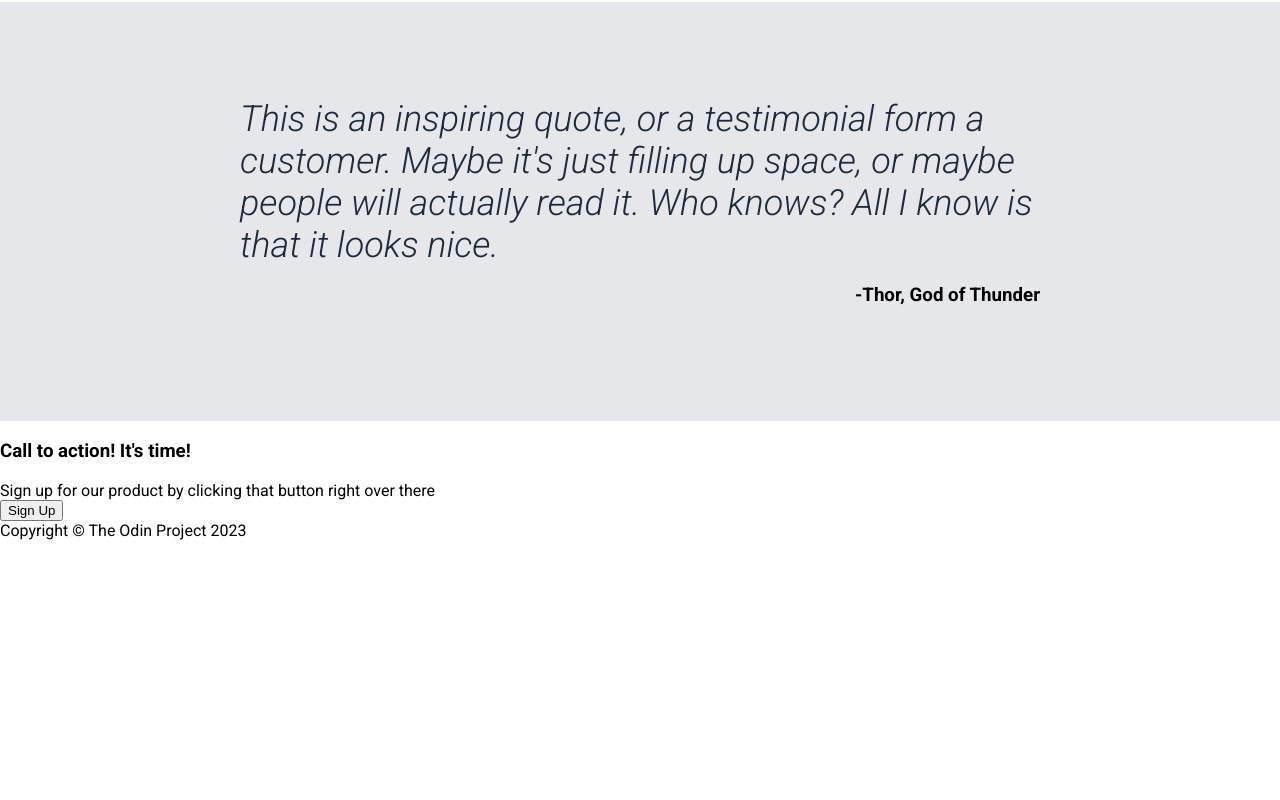
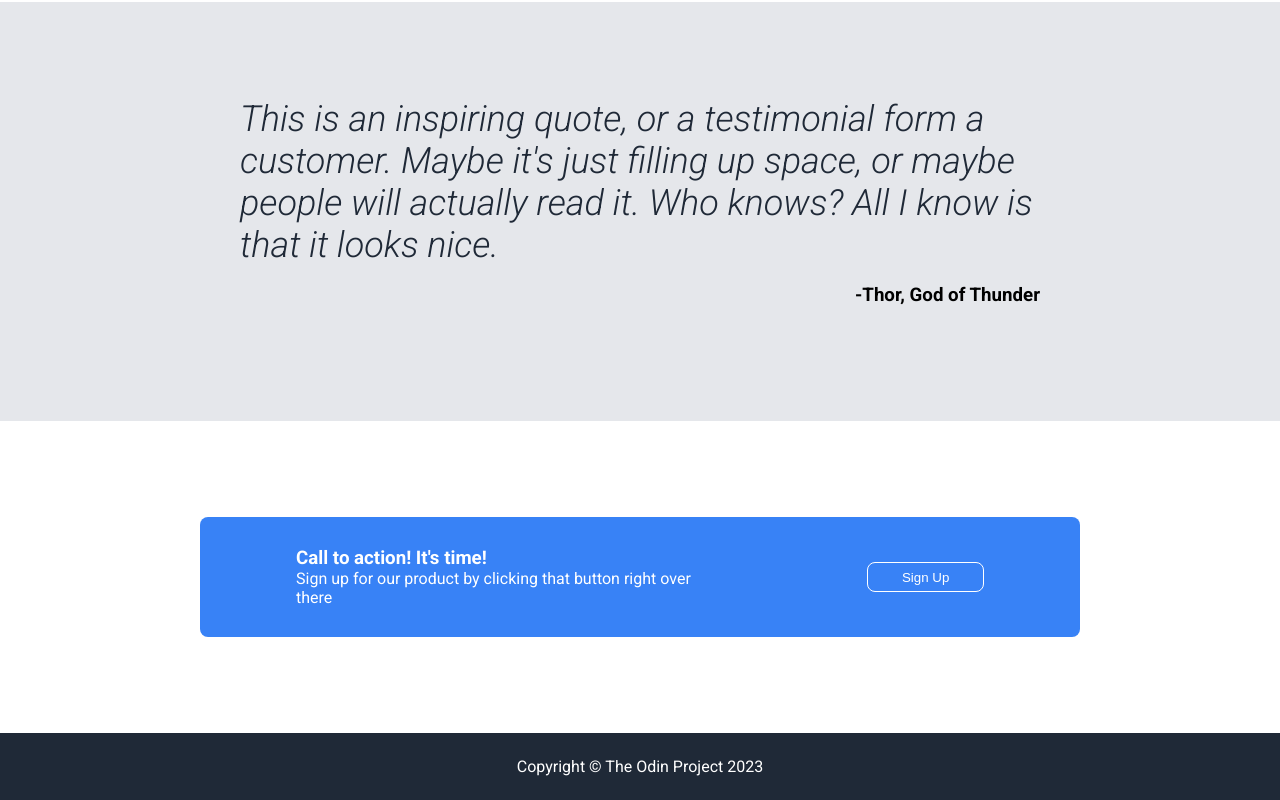
Before and after one commit to dangoodie/landing-page, a plain HTML site: page index.html in a window 1280 px wide. Shown: the part 969-1769 px from the top of the page. Before the commit the page ends 1509 px from the top, so only its background shows below. Drawn offline with Linux system fonts and the light colour scheme.

Commit message:
styling CTA and footer

```diff
--- a/index.html
+++ b/index.html
@@ -59,9 +59,13 @@
       </div>
     </div>
     <div class="cta-content">
-      <h3>Call to action! It's time!</h3>
-      <p>Sign up for our product by clicking that button right over there</p>
-      <button>Sign Up</button>
+      <div class="cta-box">
+        <div class="left-text">
+          <h3>Call to action! It's time!</h3>
+          <p>Sign up for our product by clicking that button right over there</p>
+        </div>
+        <button>Sign Up</button>
+      </div>
     </div>
     <footer>
       <p>Copyright © The Odin Project 2023</p>
--- a/style.css
+++ b/style.css
@@ -148,4 +148,48 @@ p {
   text-align: end;
 }
 
-/*  */
+/* Call to action styling */
+
+.cta-content {
+  display: flex;
+  justify-content: center;
+  align-items: center;
+  padding: 96px 200px;
+  color: white;
+}
+
+.cta-box {
+  background-color: #3882F6;
+  border-radius: 8px;
+  padding: 30px 96px;
+  display: flex;
+  justify-content: space-between;
+  align-items: center;
+  gap: 150px;
+}
+
+.left-text h3 {
+  margin: 0;
+}
+
+.cta-box button {
+  background-color: transparent;
+  border: 1px solid white;
+  color: white;
+  text-align: center;
+  text-decoration: none;
+  border-radius: 8px;
+  height: 30px;
+  width: 120px;
+}
+
+/* Footer styling */
+
+footer {
+  background-color: #1F2937;
+  color: white;
+  display: flex;
+  justify-content: center;
+  align-items: center;
+  padding: 24px;
+}
```
